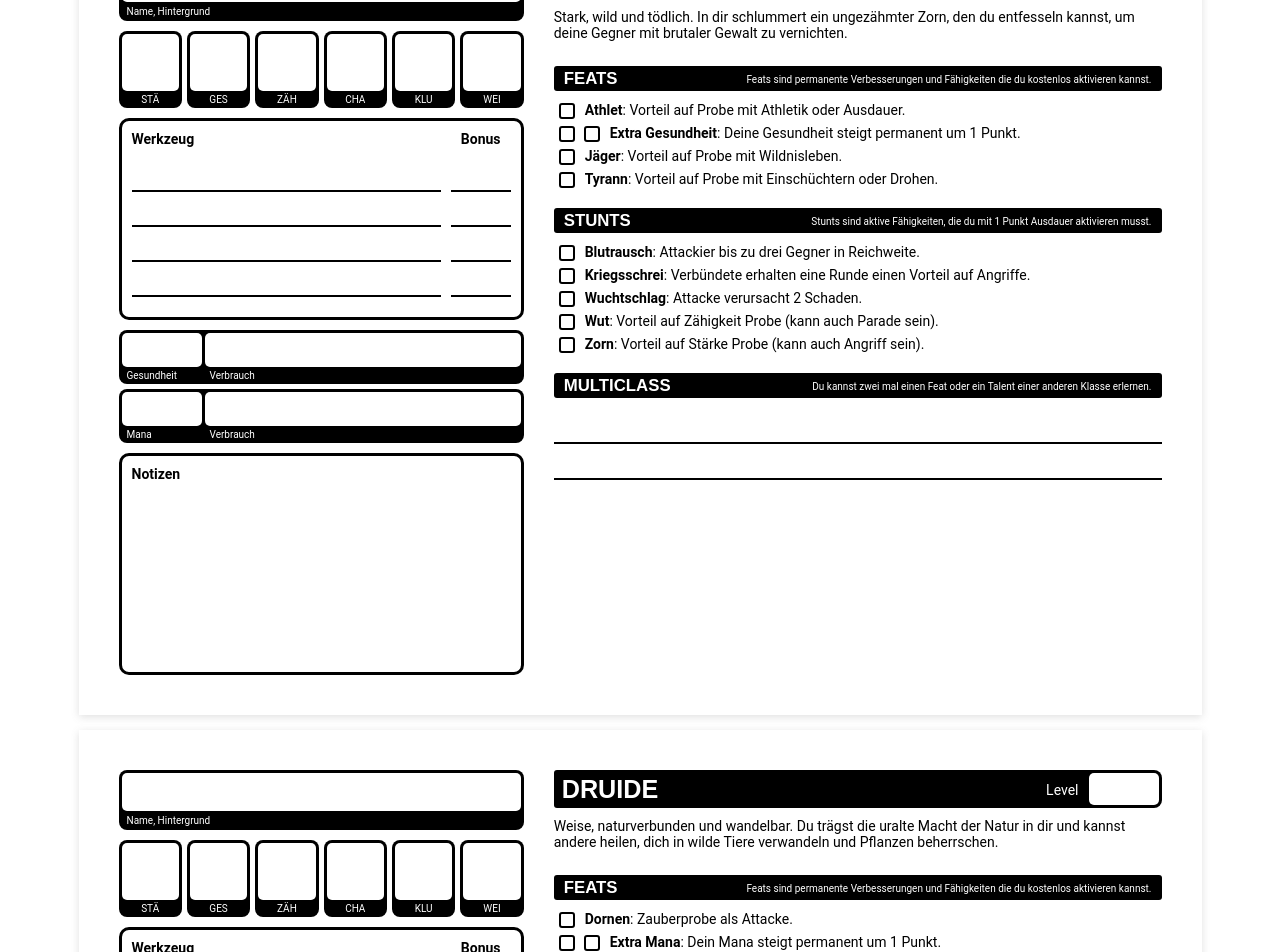
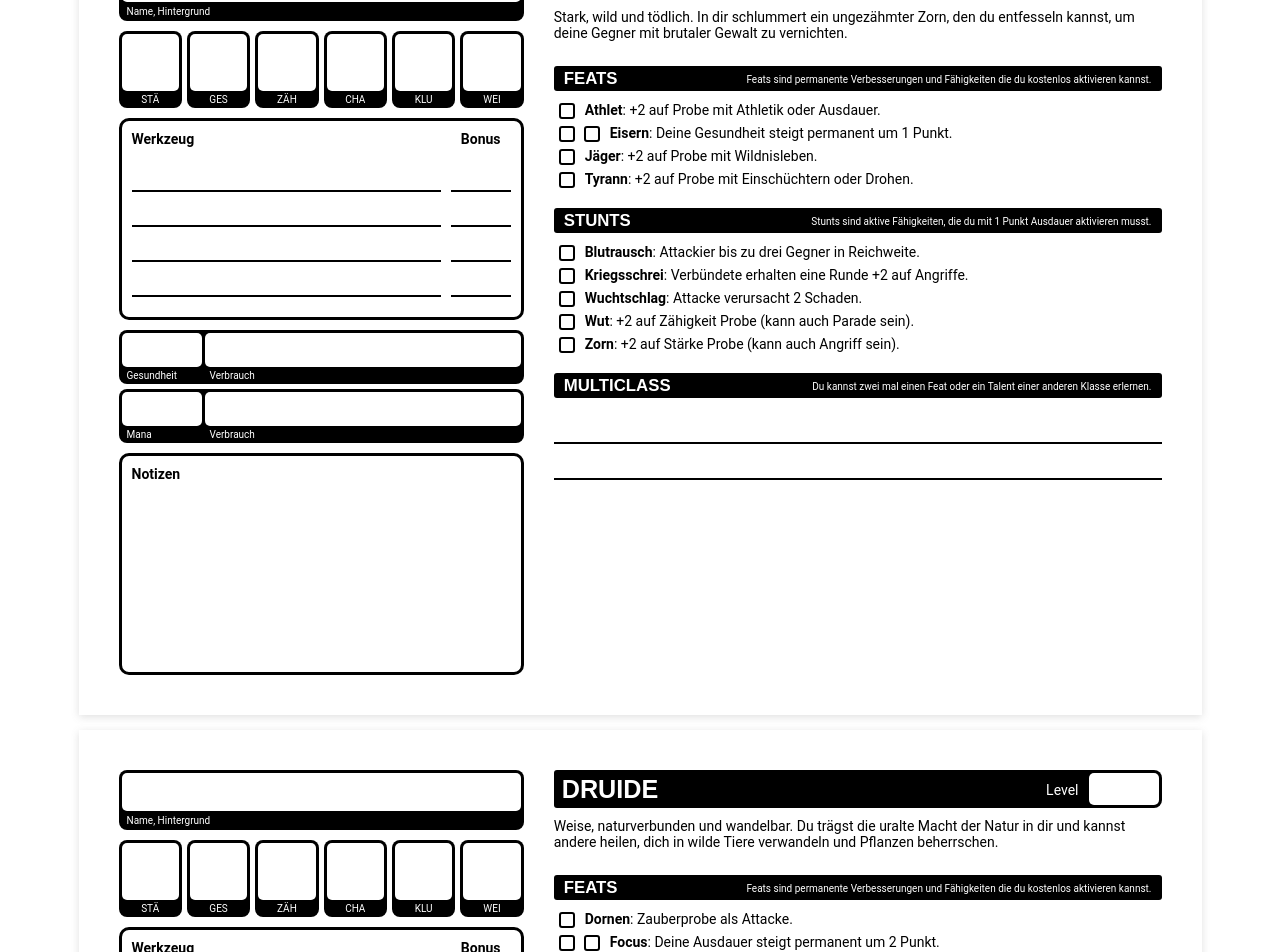
Before and after one commit to Paraldos/dungeoncrawl, a React (Vite) app: page / in a window 1280 px wide. Shown: the part 3400-4352 px from the top of the page. Built offline with nearby package versions, Linux system fonts and the light colour scheme.

Commit message:
renamed skills

```diff
--- a/src/components/playbooks/data/Deadlands/_Berserker.js
+++ b/src/components/playbooks/data/Deadlands/_Berserker.js
@@ -6,19 +6,20 @@ const Berserker = new Playbook(
   "Berserker",
   "Stark, wild und tödlich. In dir schlummert ein ungezähmter Zorn, den du entfesseln kannst, um deine Gegner mit brutaler Gewalt zu überwältigen.",
   [
+    new Talent("Adlerauge", descriptions.skill(["Wahrnehmung"])),
     new Talent(
       "Athlet",
       descriptions.skill(["Athletik", "Ausdauer", "Reiten"])
     ),
     new Talent("Eisern", descriptions.extraHealth),
-    new Talent("Trapper", descriptions.skill(["Wildnisleben", "Tieren"])),
-    new Talent("Tyrann", descriptions.skill(["Einschüchtern", "Drohen"])),
-    new Talent("Tyrann", descriptions.skill(["Wahrnehmung"])),
+    new Talent("Jäger", descriptions.skill(["Wildnisleben", "Tieren"])),
+    new Talent("Knurren", descriptions.skill(["Einschüchtern", "Drohen"])),
   ],
   [
     new Talent("Blutrausch", descriptions.multiattack),
     new Talent("Kriegsschrei", descriptions.inspiration(["Angriffe"])),
     new Talent("Wuchtschlag", descriptions.heavyAttack),
+    new Talent("Wut", descriptions.anger),
     new Talent("Zorn", descriptions.rage),
   ]
 );
--- a/src/components/playbooks/data/Descriptions.js
+++ b/src/components/playbooks/data/Descriptions.js
@@ -1,23 +1,23 @@
 const descriptions = {
   extraHealth: "Deine Gesundheit steigt permanent um 1 Punkt.",
-  extraMana: "Dein Mana steigt permanent um 1 Punkt.",
+  extraMana: "Deine Ausdauer steigt permanent um 2 Punkt.",
 
   multiattack: "Attackier bis zu drei Gegner in Reichweite.",
   heavyAttack: "Attacke verursacht 2 Schaden.",
-  anger: "Vorteil auf Zähigkeit Probe (kann auch Parade sein).",
-  rage: "Vorteil auf Stärke Probe (kann auch Angriff sein).",
+  anger: "+2 auf Zähigkeit Probe (kann auch Parade sein).",
+  rage: "+2 auf Stärke Probe (kann auch Angriff sein).",
 
   intuition: "Wen du dich konzentrierst, kannst du böses in der Nähe spüren.",
   banish: "Du beendest einen Zauber, den du sehen kannst.",
   sanctuary: "Solange du betest, können sich böse Kreaturen nicht nähern.",
   healing: "Eine Person, die du berührst, heilt eine Wunde.",
-  blessing: "Ein Verbündeter erhält einen Vorteil auf seine nächste Probe.",
+  blessing: "Ein Verbündeter erhält +2 auf seine nächste Probe.",
   oath: "Du akzeptierst den Schwur. Wir der Schwur gebrochen, erleidet der Schwörende einen Punkt Schaden und ein deutlich sichtbares Mal.",
 
   plantFriend:
-    "Du kannst kleine Pflanzen nach Belieben wachsen lassen und erhältst Vorteil beim Umgang mit Pflanzen.",
+    "Du kannst kleine Pflanzen nach Belieben wachsen lassen und erhältst +2 beim Umgang mit Pflanzen.",
   animalFriend:
-    "Du kannst mit Tieren sprechen und erhältst Vorteil beim Umgang mit ihnen.",
+    "Du kannst mit Tieren sprechen und erhältst +2 beim Umgang mit ihnen.",
   animalControll:
     "Ein Tier oder Schwarm Kleintiere muss deinen Befehlen folgen.",
   tendrils:
@@ -47,7 +47,7 @@ const descriptions = {
   resonanz: "Du zauberst mit CHA.",
 
   inner_fire:
-    "Du bist immun gegen Hitze und Kälte und erhältst Vorteil wen du dich gegen Feuerschaden verteidigst.",
+    "Du bist immun gegen Hitze und Kälte und erhältst +2 wen du dich gegen Feuerschaden verteidigst.",
   sorcerer_tricks:
     "Du kannst kleine Flammen und Hitze erzeugen und manipulieren (z.B. eine Pfeife anzünden).",
   asch: "Ein Objekt, dass du berührst, verbrennt oder schmilzt (eine Eisentür schmelzen dauert z.B. ca. 1 Minute).",
@@ -63,15 +63,14 @@ const descriptions = {
 
   counter:
     "Verteidige dich gegen einen Angriff. Gelingt die Probe, erleidet der Angreifer einen Punkt Schaden.",
-  maneuver: "Vorteil auf eine Attacke oder Parade.",
+  maneuver: "+2 auf eine Attacke oder Parade.",
   sneakAttack:
     "Bei Attacken aus dem Hinterhalt oder gegen überraschte Gegner verursachst du 2 Schaden.",
-  multitalent:
-    "Vorteil auf eine beliebige Probe die nichts mit Kampf zu tun hat.",
+  multitalent: "+2 auf eine beliebige Probe die nichts mit Kampf zu tun hat.",
   vanish: "Du wirst unsichtbar, bist du dich auffällig verhältst.",
   regeneration: "Du erholst dich von einer Wunde.",
   magicMissile: "Zauberprobe als Attacke.",
-  magicMissilePlus: "Zauberprobe mit Vorteil als Attacke.",
+  magicMissilePlus: "Zauberprobe mit +2 als Attacke.",
   explosion: "Zauberprobe als Attacke. Jeder in einem 6m Ø ist betroffen.",
   silence: "Du unterdrückst Geräusche in einem 6m Ø.",
   quickdraw: "Führ eine Attacke aus, bevor der eigentliche Kampf beginnt.",
@@ -83,7 +82,7 @@ const descriptions = {
       skills.length > 1
         ? skills.slice(0, -1).join(", ") + " oder " + skills[skills.length - 1]
         : skills.join("");
-    return `Verbündete erhalten eine Runde einen Vorteil auf ${string_of_skills}.`;
+    return `Verbündete erhalten eine Runde +2 auf ${string_of_skills}.`;
   },
 
   skill(skills = []) {
@@ -91,7 +90,7 @@ const descriptions = {
       skills.length > 1
         ? skills.slice(0, -1).join(", ") + " oder " + skills[skills.length - 1]
         : skills.join("");
-    return `Vorteil auf Probe mit ${string_of_skills}.`;
+    return `+2 auf Probe mit ${string_of_skills}.`;
   },
 };
 export default descriptions;
--- a/src/components/playbooks/data/ListOfPlaybooks.js
+++ b/src/components/playbooks/data/ListOfPlaybooks.js
@@ -20,8 +20,9 @@ const listOfPlaybooks = [
   Illusionist,
   Fighter,
   Cleric,
+  Wizard,
+
   Rogue,
-  Wizard,
   Berserker,
   doc,
   Gunslinger,
--- a/src/components/playbooks/data/_Barbarian.js
+++ b/src/components/playbooks/data/_Barbarian.js
@@ -7,7 +7,7 @@ const Barbarian = new Playbook(
   "Stark, wild und tödlich. In dir schlummert ein ungezähmter Zorn, den du entfesseln kannst, um deine Gegner mit brutaler Gewalt zu vernichten.",
   [
     new Talent("Athlet", descriptions.skill(["Athletik", "Ausdauer"])),
-    new Talent("Extra Gesundheit", descriptions.extraHealth, [false, false]),
+    new Talent("Eisern", descriptions.extraHealth, [false, false]),
     new Talent("Jäger", descriptions.skill(["Wildnisleben"])),
     new Talent("Tyrann", descriptions.skill(["Einschüchtern", "Drohen"])),
   ],
--- a/src/components/playbooks/data/_Cleric.js
+++ b/src/components/playbooks/data/_Cleric.js
@@ -10,8 +10,8 @@ const Cleric = new Playbook(
       "Courage",
       descriptions.skill(["Entschlossenheit", "Willenskraft"])
     ),
-    new Talent("Extra Gesundheit", descriptions.extraHealth),
-    new Talent("Extra Mana", descriptions.extraMana),
+    new Talent("Eisern", descriptions.extraHealth),
+    new Talent("Focus", descriptions.extraMana),
     new Talent("Intuition", descriptions.intuition),
     new Talent("Prediger", descriptions.skill(["überreden", "Religion"])),
   ],
--- a/src/components/playbooks/data/_Druid.js
+++ b/src/components/playbooks/data/_Druid.js
@@ -7,7 +7,7 @@ const Druid = new Playbook(
   "Weise, naturverbunden und wandelbar. Du trägst die uralte Macht der Natur in dir und kannst andere heilen, dich in wilde Tiere verwandeln und Pflanzen beherrschen.",
   [
     new Talent("Dornen", descriptions.magicMissile),
-    new Talent("Extra Mana", descriptions.extraMana, [false, false]),
+    new Talent("Focus", descriptions.extraMana, [false, false]),
     new Talent("Jäger", descriptions.skill(["Wildnisleben"])),
     new Talent("Pflanzenfreund", descriptions.plantFriend),
     new Talent("Tierfreund", descriptions.animalFriend),
--- a/src/components/playbooks/data/_Fighter.js
+++ b/src/components/playbooks/data/_Fighter.js
@@ -7,8 +7,8 @@ const Fighter = new Playbook(
   "Standhaft, diszipliniert und gefährlich. Als Kämpfer liegen dir Gewalt im Blut. Wird es brenzlig, zückst du deine Waffe und machst dich bereit für den Kampf.",
   [
     new Talent("Athlet", descriptions.skill(["Athletik", "Ausdauer"])),
-    new Talent("Extra Gesundheit", descriptions.extraHealth),
-    new Talent("Extra Mana", descriptions.extraMana),
+    new Talent("Eisern", descriptions.extraHealth),
+    new Talent("Focus", descriptions.extraMana),
     new Talent("Jäger", descriptions.skill(["Wildnisleben"])),
     new Talent("Taktiker", descriptions.skill(["Taktik", "Strategie"])),
   ],
--- a/src/components/playbooks/data/_Firemage.js
+++ b/src/components/playbooks/data/_Firemage.js
@@ -6,8 +6,8 @@ const Firemage = new Playbook(
   "Feuermagier",
   "Zerstörerisch und Wild. Du trägst die Macht des Feuers in dir. Sie ist tödlich und wenn du sie entfesselst, kannst du deine Feinde mit einem Sturm aus Feuer und Asche vernichten.",
   [
-    new Talent("Extra Gesundheit", descriptions.extraHealth),
-    new Talent("Extra Mana", descriptions.extraMana),
+    new Talent("Eisern", descriptions.extraHealth),
+    new Talent("Focus", descriptions.extraMana),
     new Talent("Feuerlanze", descriptions.magicMissile),
     new Talent("Inneres Feuer", descriptions.inner_fire),
     new Talent("Tricks", descriptions.sorcerer_tricks),
--- a/src/components/playbooks/data/_Illusionist.js
+++ b/src/components/playbooks/data/_Illusionist.js
@@ -8,7 +8,7 @@ const Illusionist = new Playbook(
   [
     new Talent("Charmeur", descriptions.skill(["Überreden", "Betören"])),
     new Talent("Dieb", descriptions.skill(["Diebstahl", "Falschspiel"])),
-    new Talent("Extra Mana", descriptions.extraMana, [false, false]),
+    new Talent("Focus", descriptions.extraMana, [false, false]),
     new Talent("Resonanz", descriptions.resonanz, [true]),
     new Talent("Schauspieler", descriptions.skill(["Auftreten", "Verkleiden"])),
   ],
--- a/src/components/playbooks/data/_Rogue.js
+++ b/src/components/playbooks/data/_Rogue.js
@@ -15,7 +15,7 @@ const Rogue = new Playbook(
       "Einbrecher",
       descriptions.skill(["Fallen entschärfen", "Schlösser knacken"])
     ),
-    new Talent("Extra Mana", descriptions.extraMana),
+    new Talent("Focus", descriptions.extraMana),
     new Talent("Hinterhalt", descriptions.sneakAttack),
     new Talent(
       "Schatten",
--- a/src/components/playbooks/data/_Wizard.js
+++ b/src/components/playbooks/data/_Wizard.js
@@ -7,7 +7,7 @@ const Wizard = new Playbook(
   "Geheimnisvoll, intelligent und willensstark. Zauberer meistern arkane Magie, mit der sie die Grundfesten der Realität formen und ihrem Willen unterwerfen können.",
   [
     new Talent("Arkanes Geschoss", descriptions.magicMissile),
-    new Talent("Extra Mana", descriptions.extraMana, [false, false]),
+    new Talent("Focus", descriptions.extraMana, [false, false]),
     new Talent("Gelehrter", descriptions.skill(["Bildung", "Wissen"])),
     new Talent("Genie", descriptions.genius, [true]),
     new Talent("Zaubertricks", descriptions.wizzard_tricks),
```
